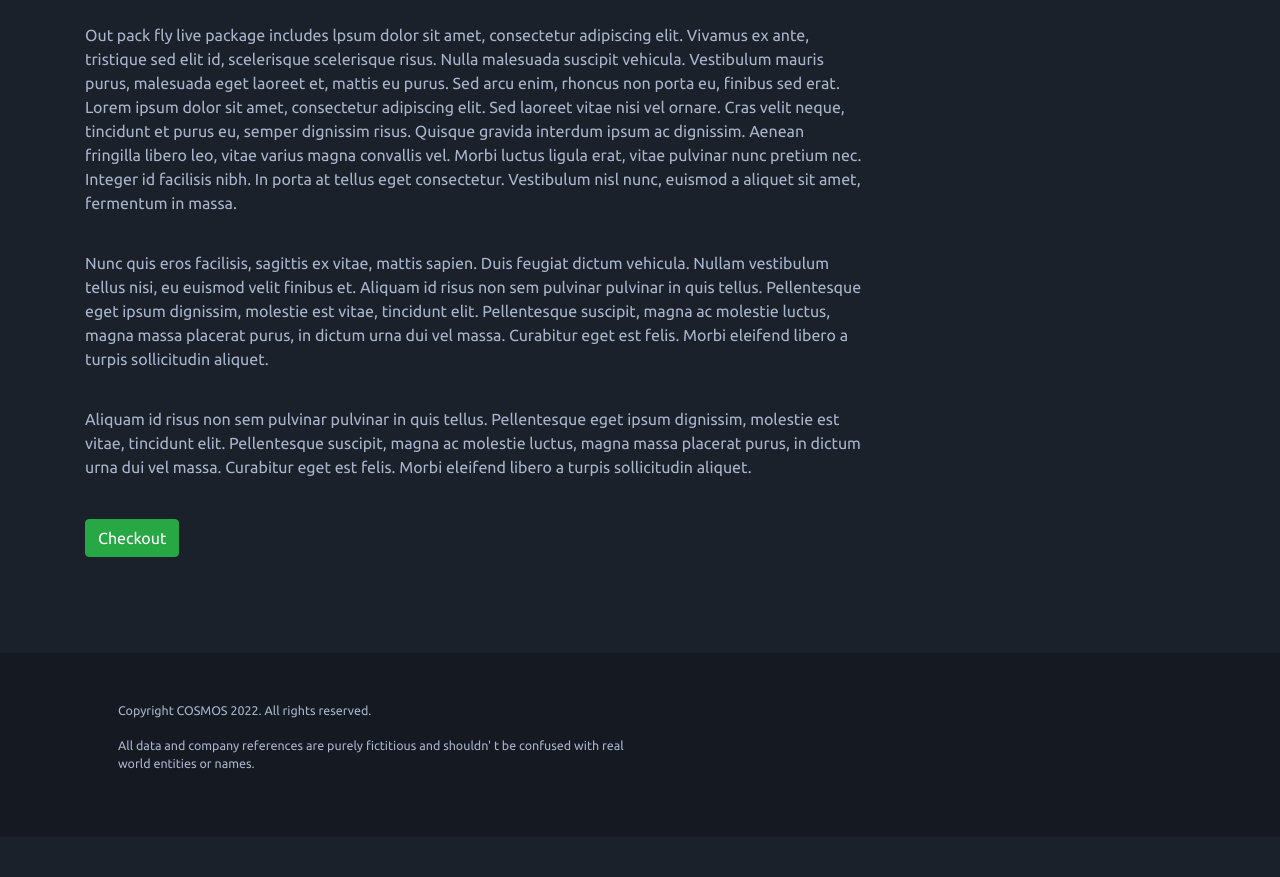
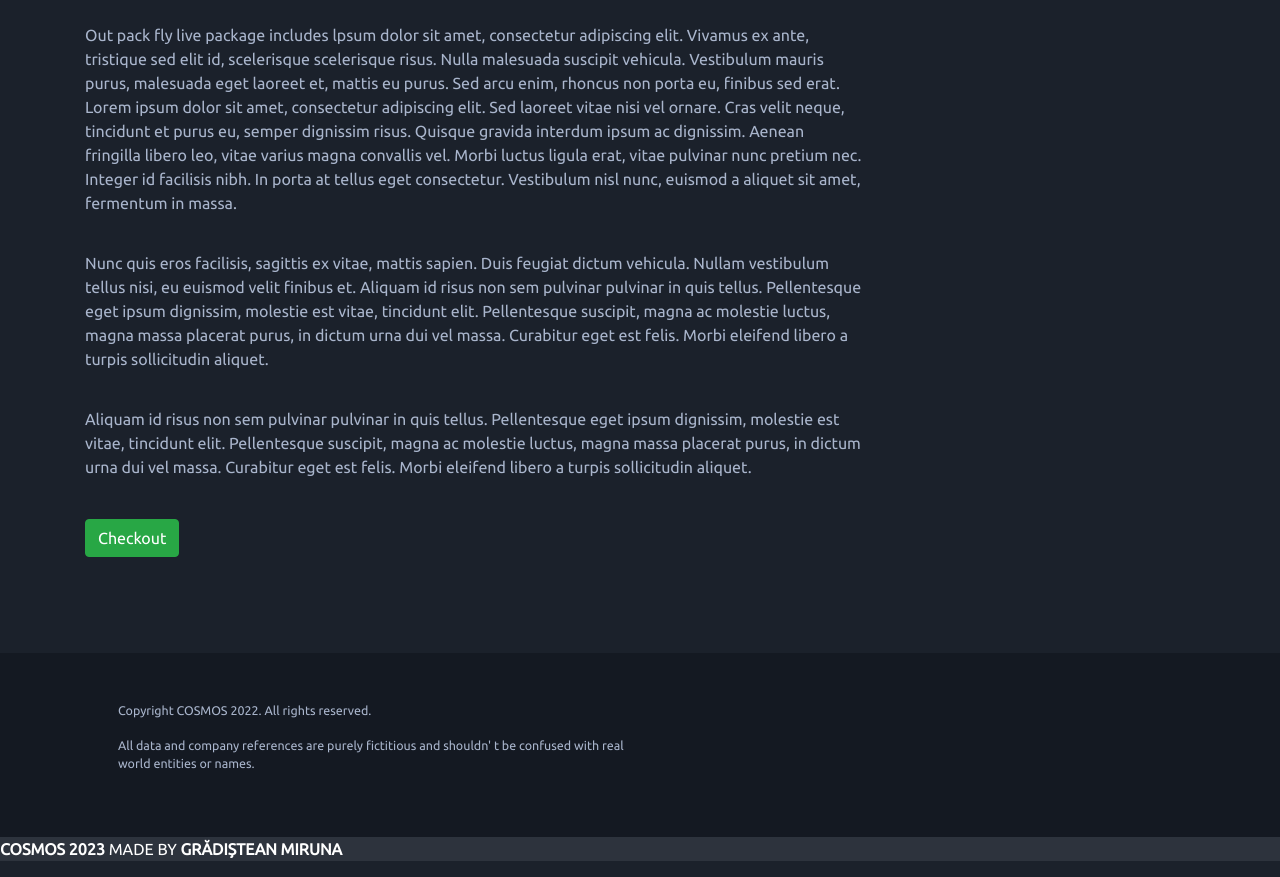
Before and after one commit to minagrd/COSMOS, a plain HTML site: page index.html in a window 1280 px wide. Shown: the part 914-1791 px from the top of the page. Before the commit the page ends 1751 px from the top, so only its background shows below. Drawn offline with nearby package versions, Linux system fonts and the light colour scheme.

Commit message:
COPYRIGHT

```diff
--- a/index.html
+++ b/index.html
@@ -179,7 +179,10 @@
 
                 }
 
-
+            .miruna {
+                background-color: #2d333d;
+                color: white;
+            }
         </style>
     </head>
 
@@ -695,6 +698,16 @@
             </div>
 
         </footer>
+        <div class="miruna">
+            <p>
+                <b>
+                    COSMOS 2023
+                </b>MADE BY
+                <b>
+                    GRĂDIȘTEAN MIRUNA
+                </b>
+            </p>
+        </div>
 
         <script src="https://code.jquery.com/jquery-3.2.1.slim.min.js" integrity="sha384-KJ3o2DKtIkvYIK3UENzmM7KCkRr/rE9/Qpg6aAZGJwFDMVNA/GpGFF93hXpG5KkN" crossorigin="anonymous"></script>
         <script src="https://cdn.jsdelivr.net/npm/popper.js@1.12.9/dist/umd/popper.min.js" integrity="sha384-ApNbgh9B+Y1QKtv3Rn7W3mgPxhU9K/ScQsAP7hUibX39j7fakFPskvXusvfa0b4Q" crossorigin="anonymous"></script>
```
